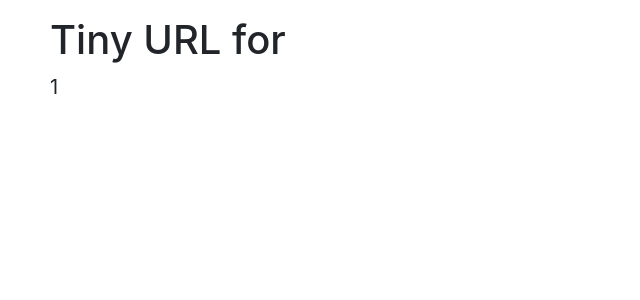
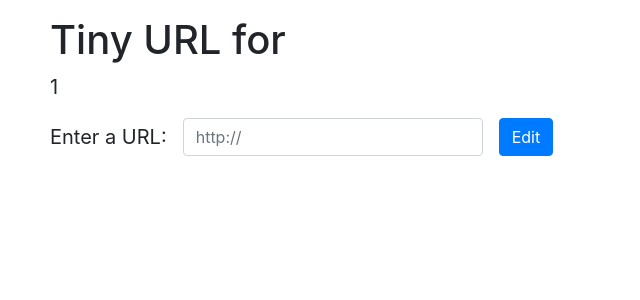
Before and after one commit to cpfeiffer325/tiny-app-project, a Node server app: page /urls/1 in a window 1280 px wide. Shown: the part 182-482 px from the top of the page, without its empty margins (0-640 px from the left). Run offline with Node 20, Linux system fonts and the light colour scheme; some libraries are stand-ins or nearby versions.

Commit message:
added edit form to url_show.ejs

```diff
--- a/views/urls_show.ejs
+++ b/views/urls_show.ejs
@@ -14,5 +14,12 @@
   </header>
     <h1>Tiny URL for <%=longURL%> </h1>
     <table><%=shortURL%> </table>
+  <form class="form-inline" action="/urls" method="POST">
+    <div class="form-group mb-2">
+      <label for="longURL">Enter a URL:</label>
+      <input class="form-control" type="text" name="longURL" placeholder="http://" style="width: 300px; margin: 1em">
+      <button type="submit" class="btn btn-primary">Edit</button>
+    </div>
+  </form>
 </body>
 </html>
```
